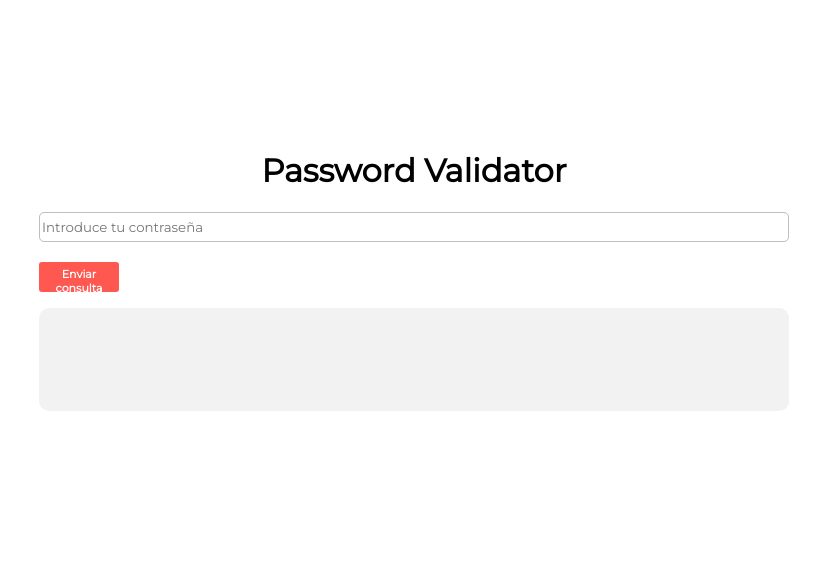
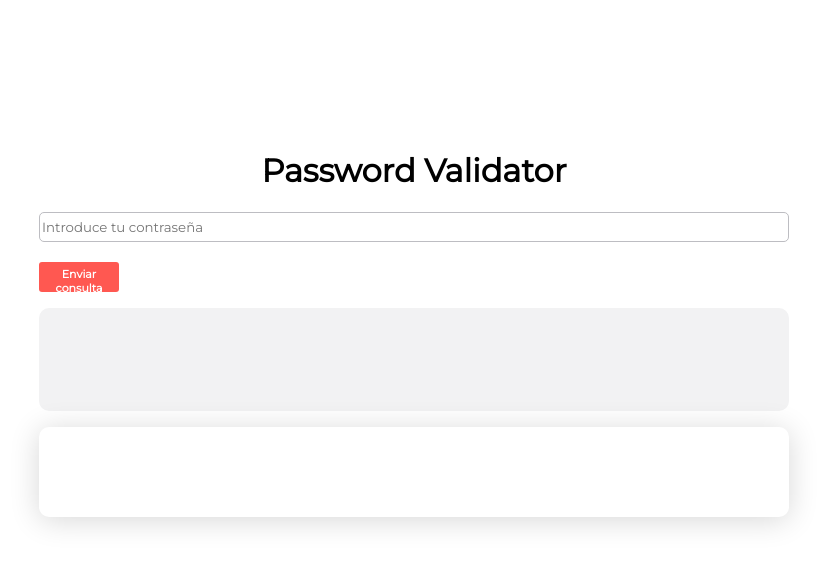
Before and after one commit to codurance/tdd-contenidos-2023, a Vue app in the folder vue/password-validator/: page / in a window 1280 px wide. Shown: the top 566 px of the page, without its empty margins (226-1053 px from the left). Built offline with nearby package versions, Linux system fonts and the light colour scheme.

Commit message:
GREEN: should show correct password in the correct password list using password {%s}

```diff
--- a/vue/password-validator/src/components/PasswordValidatorForm.vue
+++ b/vue/password-validator/src/components/PasswordValidatorForm.vue
@@ -13,6 +13,11 @@
         <li :key="error" v-for="error in errors">{{ error }}</li>
       </ul>
     </article>
+    <article>
+      <ul class="validated-password-list__list">
+        <li :key="validPassword" v-for="validPassword in validPasswords">{{ validPassword }}</li>
+      </ul>
+    </article>
   </div>
 </template>
 
@@ -22,7 +27,8 @@ import { defineComponent } from 'vue'
 export default defineComponent({
   data: () => ({
     password: '',
-    errors: new Array<string>()
+    errors: new Array<string>(),
+    validPasswords: new Array<string>()
   }),
   methods: {
     validatePassword () {
@@ -35,6 +41,10 @@ export default defineComponent({
       if (!this.password.match(/\d+/)) {
         this.errors.push('The password should contain numbers')
       }
+
+      if (this.errors.length === 0) {
+        this.validPasswords.push(this.password)
+      }
     }
   }
 })
```
